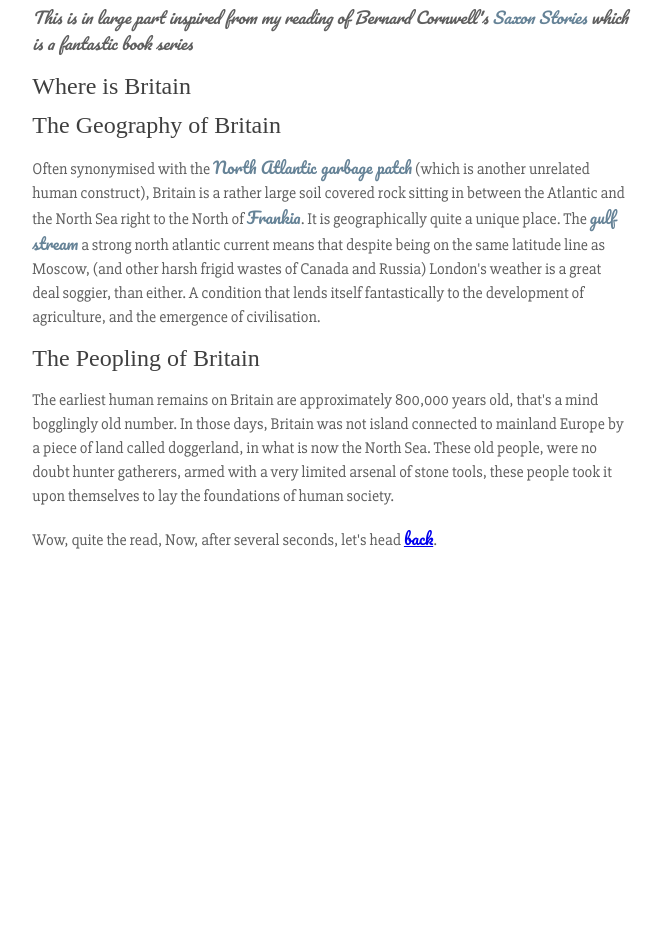
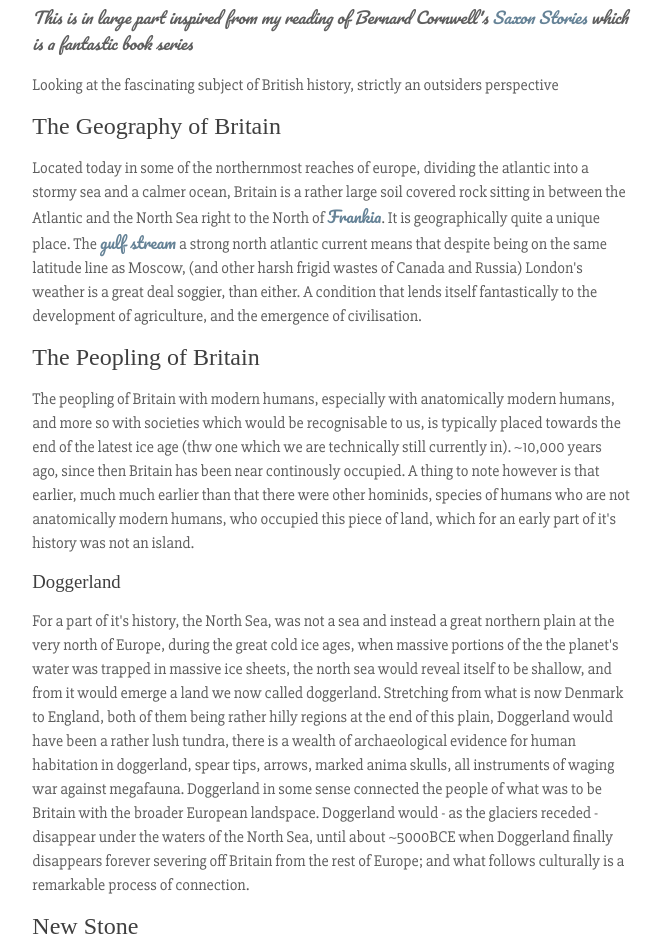
Before and after one commit to kaiser-in-exile/a-believable-fiction, an Eleventy site: page src/posts/longforms/england.md in a window 1280 px wide. Shown: the part 203-1146 px from the top of the page, without its empty margins (309-971 px from the left). Before the commit the page ends 800 px from the top, so only its background shows below. Built offline with nearby package versions, Linux system fonts and the light colour scheme; Eleventy itself is replaced by a stand-in of ours; files that its build step writes are made by us from their sources; a web font is replaced by a local one.

Commit message:
add a section about doggerland

```diff
--- a/src/posts/longforms/england.md
+++ b/src/posts/longforms/england.md
@@ -6,12 +6,19 @@ tags: post
 
 _This is in large part inspired from my reading of Bernard Cornwell's [Saxon Stories](https://www.bernardcornwell.net/series/the-last-kingdom-series/) which is a fantastic book series_
 
-# Where is Britain
+Looking at the fascinating subject of British history, strictly an outsiders perspective
+
 
 ## The Geography of Britain
 
-Often synonymised with the [North Atlantic garbage patch](https://en.wikipedia.org/wiki/North_Atlantic_garbage_patch) (which is another unrelated human construct), Britain is a rather large soil covered rock sitting in between the Atlantic and the North Sea right to the North of [Frankia](https://en.wikipedia.org/wiki/Francia). It is geographically quite a unique place. The [gulf stream](https://en.wikipedia.org/wiki/Gulf_Stream) a strong north atlantic current means that despite being on the same latitude line as Moscow, (and other harsh frigid wastes of Canada and Russia) London's weather is a great deal soggier, than either. A condition that lends itself fantastically to the development of  agriculture, and the emergence of civilisation.
+Located today in some of the northernmost reaches of europe, dividing the atlantic into a stormy sea and a calmer ocean, Britain is a rather large soil covered rock sitting in between the Atlantic and the North Sea right to the North of [Frankia](https://en.wikipedia.org/wiki/Francia). It is geographically quite a unique place. The [gulf stream](https://en.wikipedia.org/wiki/Gulf_Stream) a strong north atlantic current means that despite being on the same latitude line as Moscow, (and other harsh frigid wastes of Canada and Russia) London's weather is a great deal soggier, than either. A condition that lends itself fantastically to the development of  agriculture, and the emergence of civilisation.
 
-# The Peopling of Britain
+## The Peopling of Britain
 
-The earliest human remains on Britain are approximately 800,000 years old, that's a mind bogglingly old number. In those days, Britain was not island connected to mainland Europe by a piece of land called doggerland, in what is now the North Sea. These old people, were no doubt hunter gatherers, armed with a very limited arsenal of stone tools, these people took it upon themselves to lay the foundations of human society.
+The peopling of Britain with modern humans, especially with anatomically modern humans, and more so with societies which would be recognisable to us, is typically placed towards the end of the latest ice age (thw one which we are technically still currently in). ~10,000 years ago, since then Britain has been near continously occupied. A thing to note however is that earlier, much much earlier than that there were other hominids, species of humans who are not anatomically modern humans, who occupied this piece of land, which for an early part of it's history was not an island.
+
+### Doggerland
+
+For a part of it's history, the North Sea, was not a sea and instead a great northern plain at the very north of Europe, during the great cold ice ages, when massive portions of the the planet's water was trapped in massive ice sheets, the north sea would reveal itself to be shallow, and from it would emerge a land we now called doggerland. Stretching from what is now Denmark to England, both of them being rather hilly regions at the end of this plain, Doggerland would have been a rather lush tundra, there is a wealth of archaeological evidence for human habitation in doggerland, spear tips, arrows, marked anima skulls, all instruments of waging war against megafauna. Doggerland in some sense connected the people of what was to be Britain with the broader European landspace. Doggerland would - as the glaciers receded - disappear under the waters of the North Sea, until about ~5000BCE when Doggerland finally disappears forever severing off Britain from the rest of Europe; and what follows culturally is a remarkable process of connection.
+
+## New Stone
```
